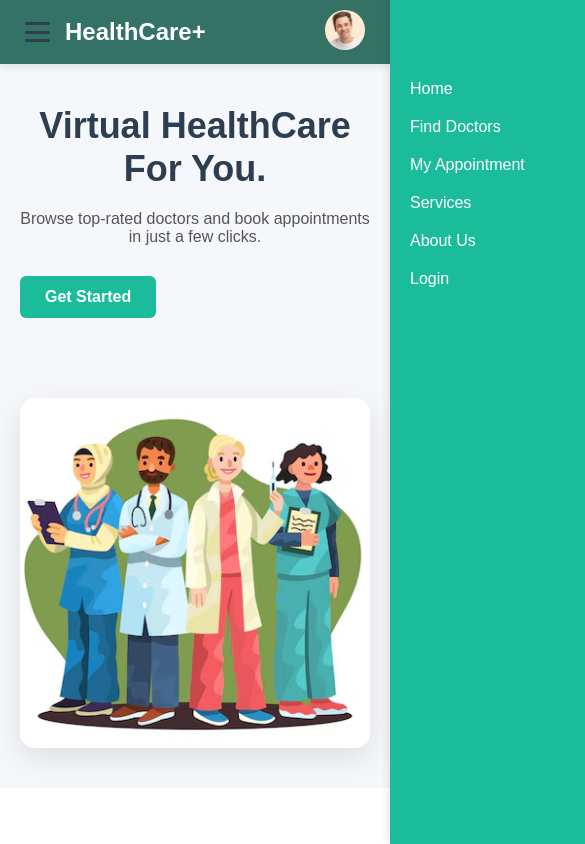
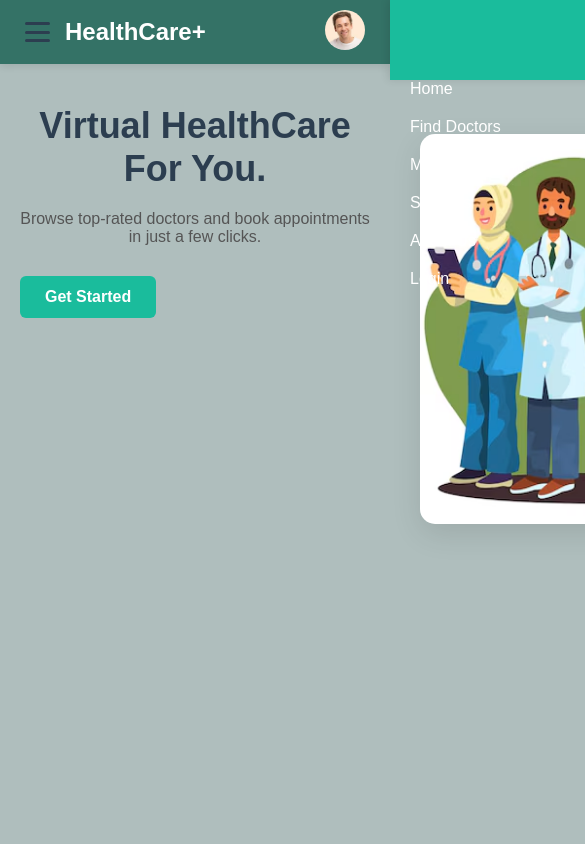
Before and after one commit to kamini-developer/HealthCare, a React app: page / in a window 390 px wide. Shown: the top 844 px of the page, 585 px wide, since content can reach past the window. Built offline with nearby package versions, Linux system fonts and the light colour scheme; the HTML template or start-up script is replaced by a standard one.

Commit message:
comment background color

```diff
--- a/src/index.css
+++ b/src/index.css
@@ -6,6 +6,9 @@
   box-sizing: border-box;
   font-family: Arial, sans-serif;
 
+}
+body{
+  background-color: #afbebd;
 }
 
 /* Header */
@@ -115,7 +118,7 @@
     position: fixed;
     top: 0;
     right: -250px;
-    height: 100%;
+    height: 00%;
     width: 250px;
     background-color :#1abc9c;
     flex-direction: column;
@@ -144,7 +147,8 @@
   justify-content: space-between;
   align-items: center;
   padding: 60px 80px;
-  background: #f5f7fa;
+  /* background: #f5f7fa; */
+  height: 500px;
   gap: 50px;
   flex-wrap: wrap;
 }
@@ -1525,10 +1529,9 @@ button.message-btn:hover {
 }
 
 
-
-/* Page */
+/* Appointement -Booked page */
 .appointment-page {
-  background: #f4f7fb;
+  /* background: #f4f7fb; */
   min-height: 100vh;
   padding: 40px 20px;
   font-family: "Inter", "Segoe UI", sans-serif;
```
